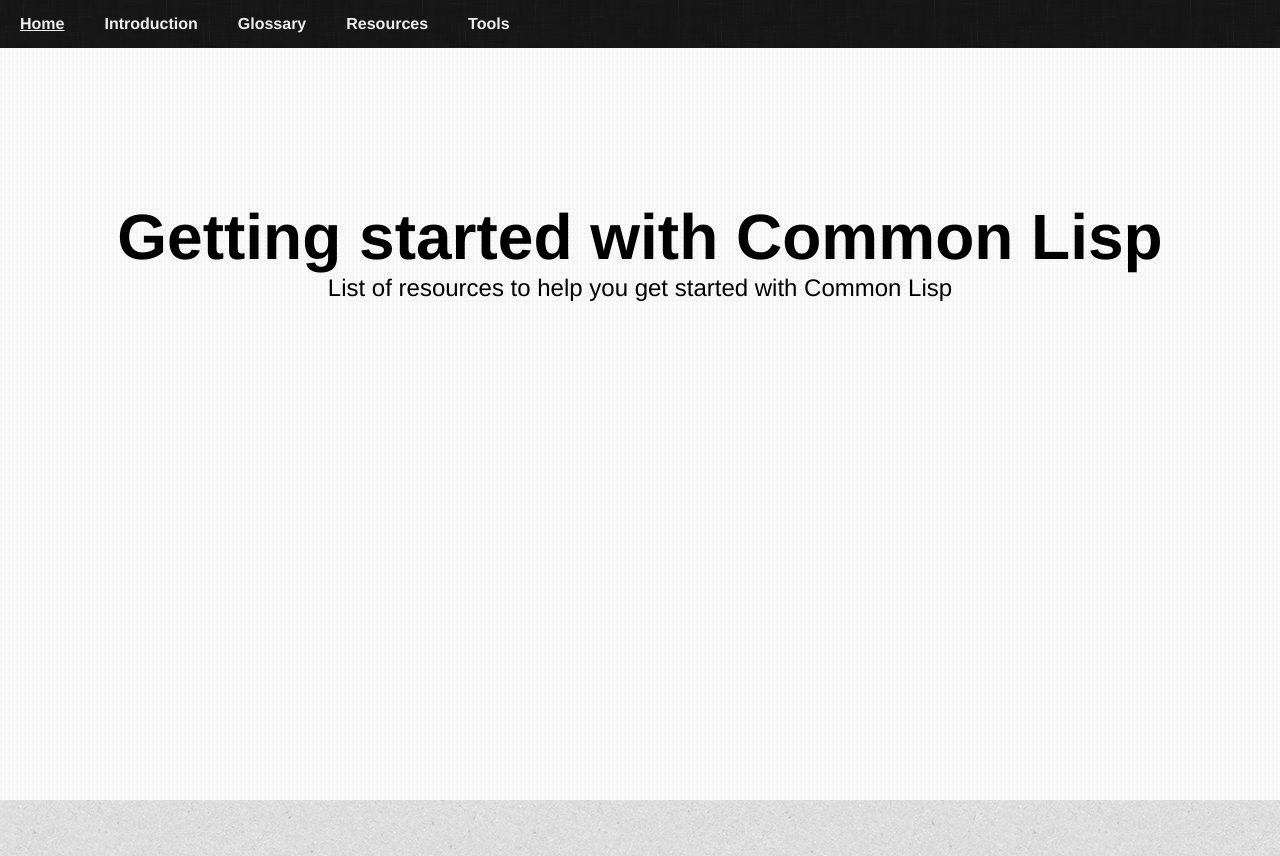
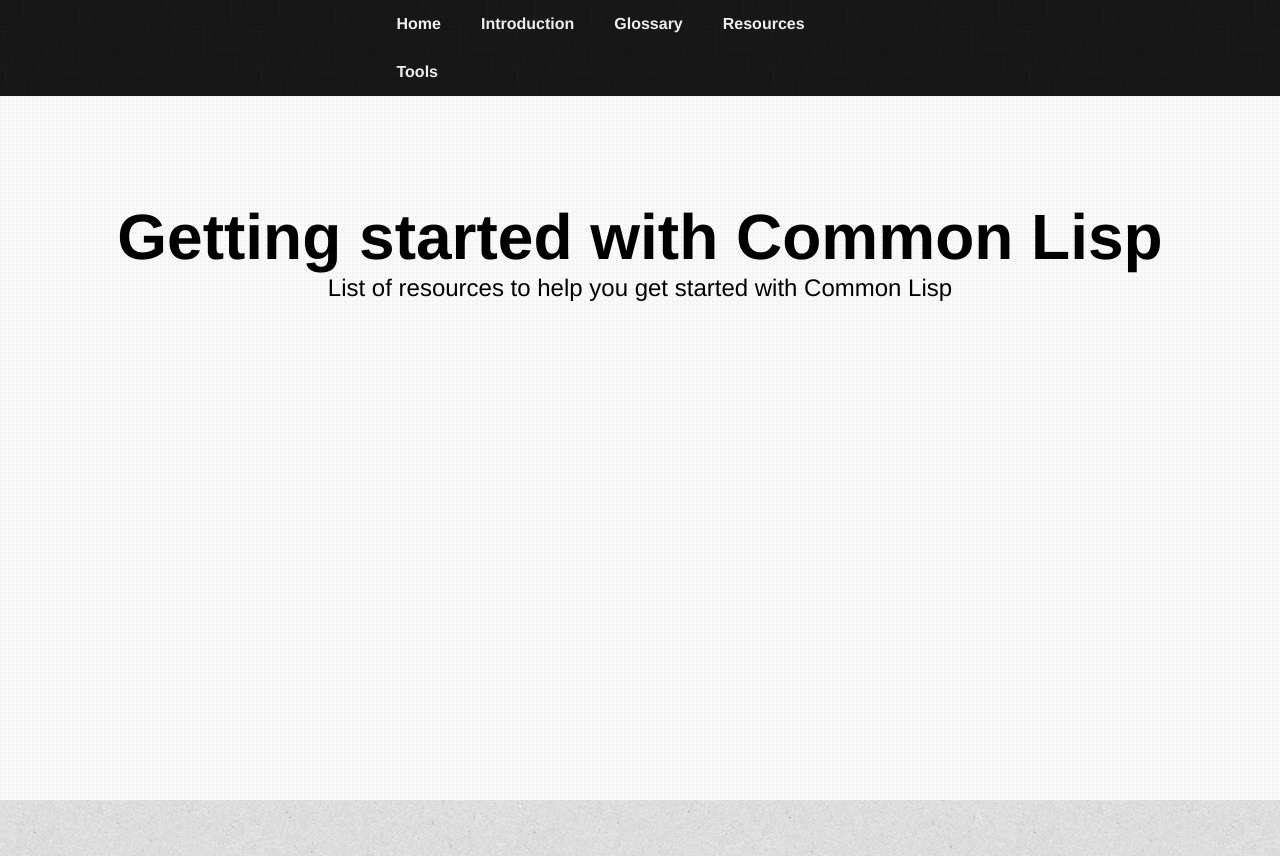
Before and after one commit to ralt/gettingstartedwithcommonlisp, a plain HTML site: page index.html in a window 1280 px wide. Shown: the top 856 px of the page. Drawn offline with Linux system fonts and the light colour scheme.

Commit message:
Pretty menu

```diff
--- a/assets/css/style.css
+++ b/assets/css/style.css
@@ -29,12 +29,12 @@
     position: fixed;
     width: 100%;
     top: 0;
+    background: url(imgs/stressed_linen.png);
 }
 
 #menu ul {
-    background: url(imgs/stressed_linen.png);
-    margin: 0;
     padding: 0;
+    margin: auto;
 }
 
 #menu li {
--- a/assets/js/bundle.js
+++ b/assets/js/bundle.js
@@ -1,3 +1,6 @@
+/**
+ * Slides
+ */
 (function() {
     var slides = document.querySelectorAll('.slide');
     window.addEventListener('DOMContentLoaded', setSize);
@@ -11,3 +14,23 @@
         });
     }
 }());
+
+/**
+ * Menu
+ */
+(function() {
+    var lis = document.querySelectorAll('#menu li'),
+        ul = document.querySelector('#menu ul');
+
+    window.addEventListener('DOMContentLoaded', setWidth);
+    window.addEventListener('resize', setWidth);
+
+    function setWidth() {
+        var width = 0;
+        [].forEach.call(lis, function(li) {
+            width += parseInt(window.getComputedStyle(li).width, 10);
+        });
+
+        ul.style.width = width + 'px';
+    }
+}());
```
